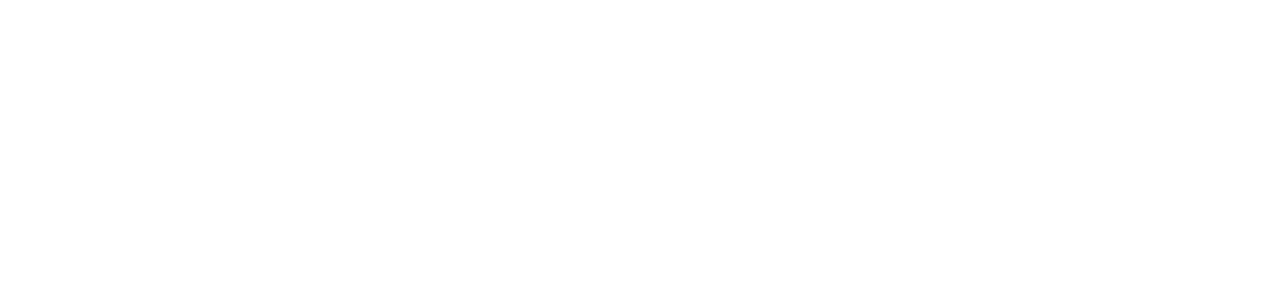
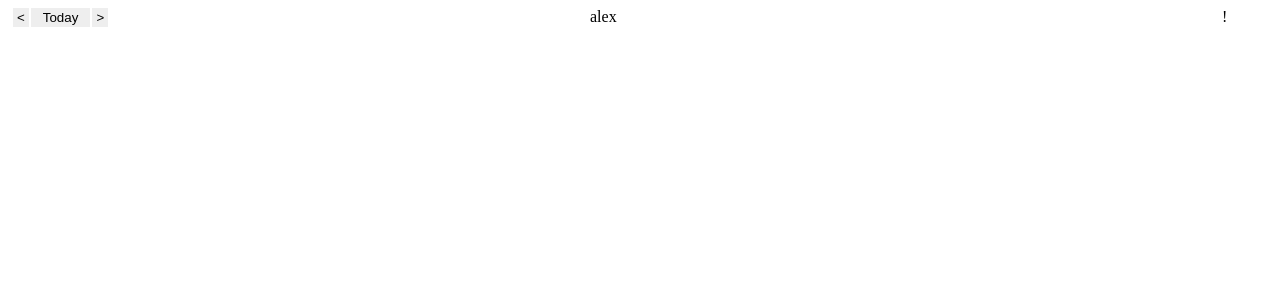
Before and after one commit to alzhang/thunder-react, a React (Create React App) app: page / in a window 1280 px wide. Shown: the top 300 px of the page. Built offline with nearby package versions, Linux system fonts and the light colour scheme.

Commit message:
add RangeSelector

```diff
--- a/src/CalendarPane/CalendarPane.js
+++ b/src/CalendarPane/CalendarPane.js
@@ -1,12 +1,12 @@
 import React, { Component } from 'react';
-import CalendarTitlebar from './CalendarTitlebar';
+import Titlebar from './Titlebar/Titlebar';
 
 
 class CalendarPane extends Component {
   render() {
     return (
       <div className="CalendarPane">
-        <CalendarTitlebar />
+        <Titlebar />
       </div>
     );
   }
--- a/src/CalendarPane/CalendarTitlebar.js
+++ /dev/null
@@ -1,17 +0,0 @@
-import React, { Component } from 'react';
-
-class CalendarTitlebar extends Component {
-  render() {
-    return (
-      <div className="CalendarTitlebar">
-
-      </div>
-    );
-  }
-}
-
-CalendarTitlebar.defaultProps = {
-
-};
-
-export default CalendarTitlebar;
--- /dev/null
+++ b/src/CalendarPane/Titlebar/RangeSelector.css
@@ -0,0 +1,32 @@
+.RangeSelector {
+  float:left;
+  margin-left: 4px;
+}
+
+.ArrowButton {
+  border-style: solid;
+  box-shadow:none;
+  background-color: #eeeeee;
+  border:none;
+  margin-left: 1px;
+  margin-right: 1px;
+
+  padding-top: 2px;
+  padding-bottom: 2px;
+  padding-left: 4px;
+  padding-right: 4px;
+}
+
+.TodayButton {
+  border-style: solid;
+  box-shadow:none;
+  background-color: #eeeeee;
+  border:none;
+  margin-left: 1px;
+  margin-right: 1px;
+
+  padding-top: 2px;
+  padding-bottom: 2px;
+  padding-left: 12px;
+  padding-right: 12px;
+}
--- /dev/null
+++ b/src/CalendarPane/Titlebar/RangeSelector.js
@@ -0,0 +1,20 @@
+import React, { Component } from 'react';
+import './RangeSelector.css'
+
+class RangeSelector extends Component {
+  render() {
+    return (
+      <div class="RangeSelector">
+        <button class="ArrowButton"> &lt; </button>
+        <button class="TodayButton"> Today </button>
+        <button class="ArrowButton"> &gt; </button>
+      </div>
+    );
+  }
+}
+
+RangeSelector.defaultProps = {
+
+};
+
+export default RangeSelector;
--- /dev/null
+++ b/src/CalendarPane/Titlebar/Titlebar.css
@@ -0,0 +1,5 @@
+.Titlebar {
+  width:100%;
+}
+#right{float:right;width:50px;}
+#center{margin:0 auto;width:100px;}
--- /dev/null
+++ b/src/CalendarPane/Titlebar/Titlebar.js
@@ -0,0 +1,21 @@
+import React, { Component } from 'react';
+import RangeSelector from './RangeSelector';
+import './Titlebar.css';
+
+class Titlebar extends Component {
+  render() {
+    return (
+      <div className="Titlebar" id="container">
+        <RangeSelector />
+        <div id="right"> !</div>
+        <div id="center"> alex </div>
+      </div>
+    );
+  }
+}
+
+Titlebar.defaultProps = {
+
+};
+
+export default Titlebar;
```
